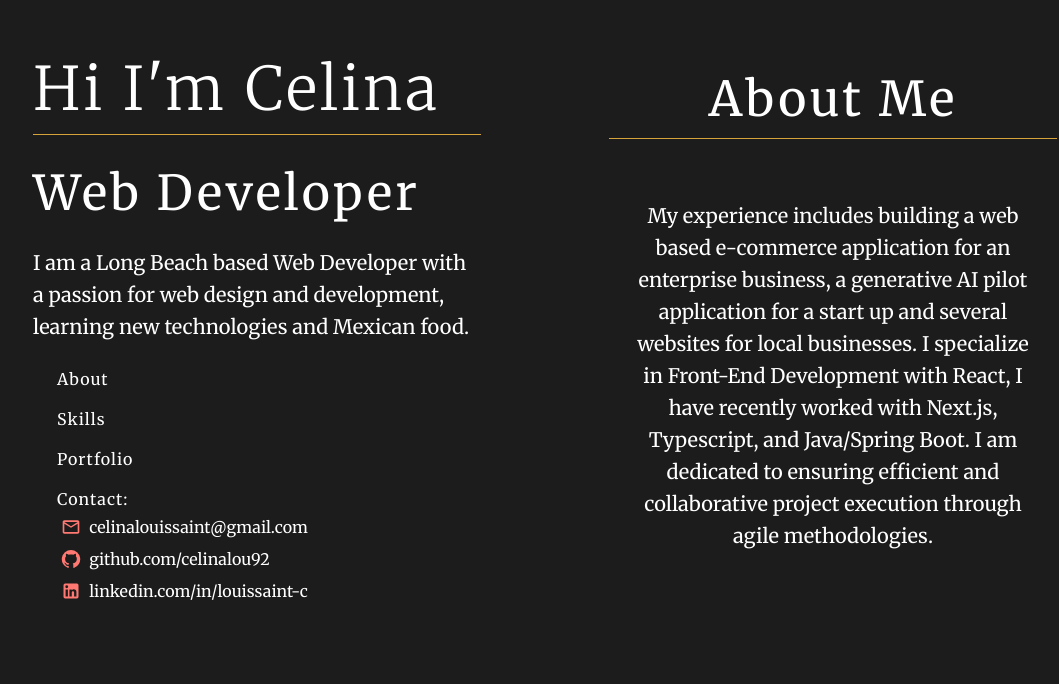
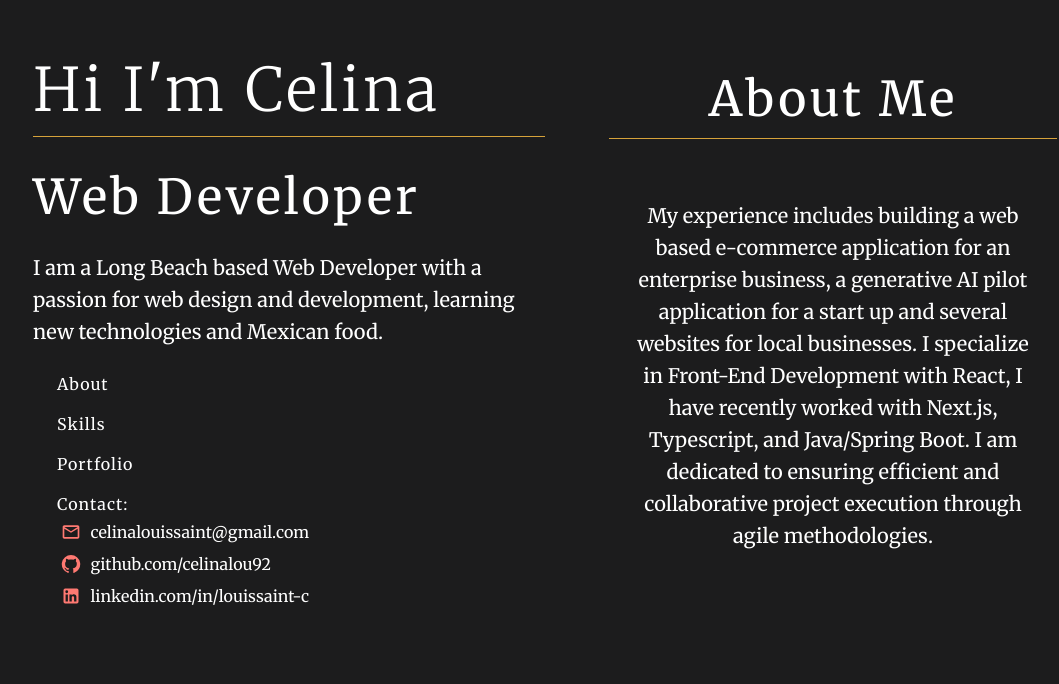
Before and after one commit to celinalou92/louissaint.me, a Next.js app: page / in a window 1280 px wide. Shown: the part 116-800 px from the top of the page, without its empty margins (95-1154 px from the left). Built offline with nearby package versions, Linux system fonts and the light colour scheme.

Commit message:
remove hardcoded heights on skills list items, about container mobile styles

```diff
--- a/app/components/SkillList/SkillsList.tsx
+++ b/app/components/SkillList/SkillsList.tsx
@@ -19,7 +19,7 @@ export const SkillList = ({ skillsListData }: { skillsListData: Skills }) => {
       display={"flex"}
       flexDirection={"column"}
       alignItems={"center"}
-       className="sectionContainer"
+      className="sectionContainer"
     >
       <Stack>
         <Typography
@@ -34,8 +34,8 @@ export const SkillList = ({ skillsListData }: { skillsListData: Skills }) => {
         <Grid
           container
           display="flex"
-          flexDirection={{sm:"column", md:"row"}}
-          alignItems={{sm:"center", md:"center"}}
+          flexDirection={{ sm: "column", md: "row" }}
+          alignItems={{ sm: "center", md: "center" }}
           justifyContent="space-between"
           spacing={2}
           rowGap={5}
@@ -68,7 +68,6 @@ export const SkillList = ({ skillsListData }: { skillsListData: Skills }) => {
             display="flex"
             flexDirection="column"
             width={"230px"}
-            maxHeight={"180px"}
           >
             <Typography
               gutterBottom
@@ -90,7 +89,6 @@ export const SkillList = ({ skillsListData }: { skillsListData: Skills }) => {
             display="flex"
             flexDirection="column"
             width={"230px"}
-            height={"180px"}
           >
             <Typography
               gutterBottom
@@ -112,7 +110,6 @@ export const SkillList = ({ skillsListData }: { skillsListData: Skills }) => {
             display="flex"
             flexDirection="column"
             width={"230px"}
-            height={"180px"}
           >
             <Typography
               gutterBottom
@@ -134,7 +131,6 @@ export const SkillList = ({ skillsListData }: { skillsListData: Skills }) => {
             display="flex"
             flexDirection="column"
             width={"230px"}
-            height={"180px"}
           >
             <Typography
               gutterBottom
--- a/app/globals.css
+++ b/app/globals.css
@@ -127,7 +127,7 @@ a:hover {
   position: fixed;
   top: 20%;
   left: 10%;
-  width: 35%;
+  width: 40%;
 }
 
 .sectionContainer {
@@ -154,7 +154,11 @@ a:hover {
 /* Tablet and Smaller Desktop */
 @media (max-width: 900px) {
   .outer{
-    padding: 20% 10%;
+    padding: 30% 10%;
+  }
+
+  #about{
+    margin: 30% 0;
   }
 
   .asideContainer {
```
